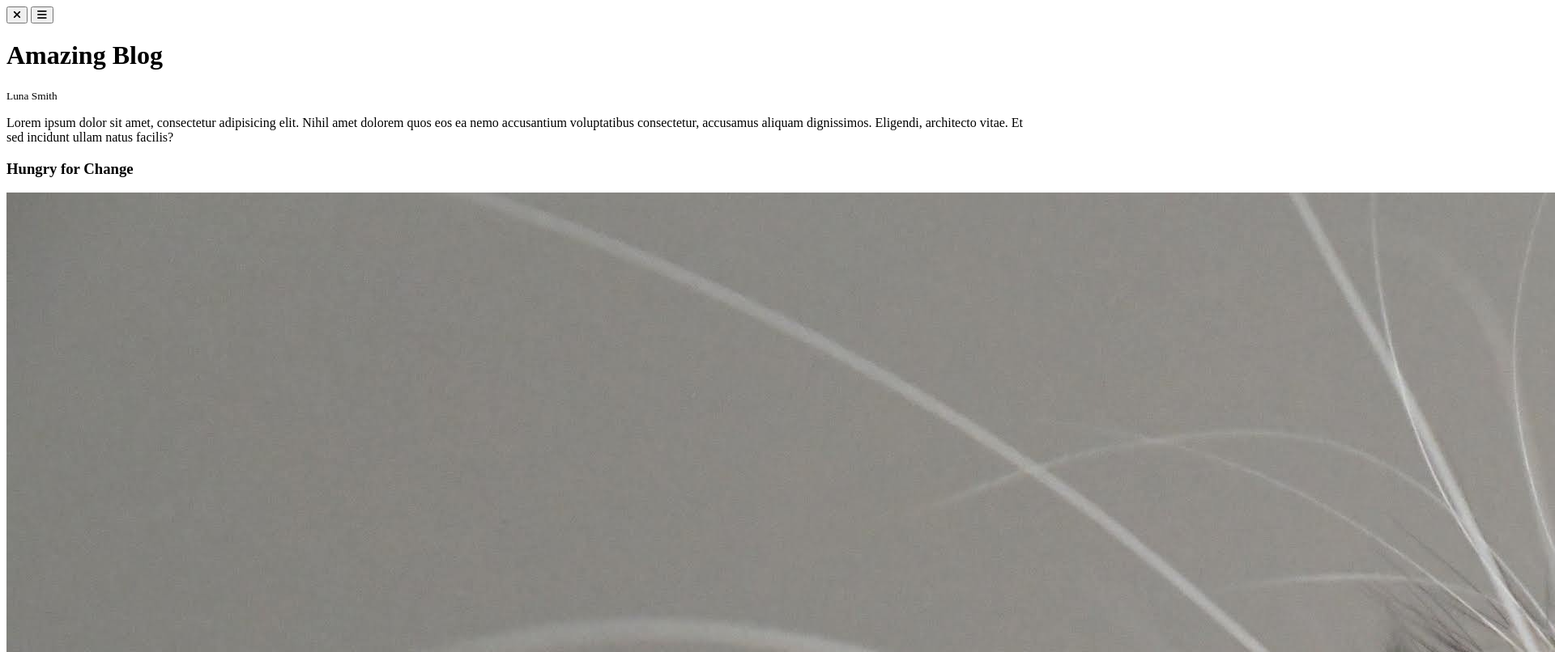
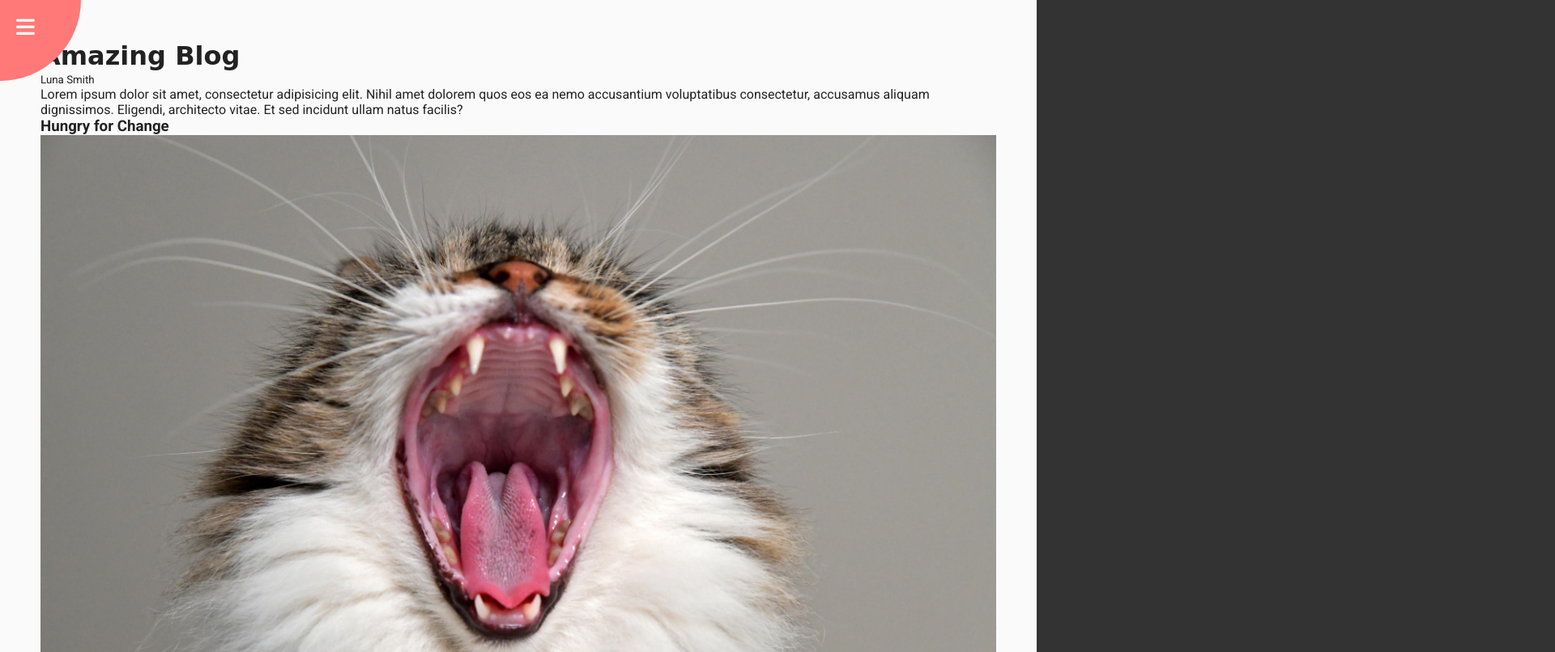
Before and after one commit to Lu-Smith/js-blog-sample, a plain HTML site: page index.html in a window 1280 px wide. Shown: the top 806 px of the page at 81% size, 1920 px wide, since content can reach past the window. Drawn offline with Linux system fonts and the light colour scheme; a web font is replaced by a local one.

Commit message:
Added initial css

```diff
--- a/index.html
+++ b/index.html
@@ -12,7 +12,7 @@
     <div class="container">
         <div class="circle-container">
             <div class="circle">
-                <button>
+                <button id="close">
                     <i class="fa-solid fa-xmark"></i>
                 </button>
                 <button id="open">
--- a/style.css
+++ b/style.css
@@ -0,0 +1,76 @@
+@import url('https://fonts.googleapis.com/css2?family=BhuTuka+Expanded+One&family=Roboto:ital,wght@0,400;0,700;1,100&display=swap');
+
+* {
+    margin: 0;
+    padding: 0;
+    box-sizing: border-box;
+}
+
+body {
+    font-family: 'Roboto', sans-serif;
+    overflow-x: hidden;
+    background-color: #333;
+    color: #222;
+}
+
+.container {
+    background-color: #fafafa;
+    transform-origin: top left;
+    transition: transform 0.5s linear;
+    width: 100vw;
+    min-height: 100vh;
+    padding: 50px;
+}
+
+.container.show-nav {
+    transform: rotate(-20deg);
+}
+
+.circle-container {
+    position: fixed;
+    top: -100px;
+    left: -100px;
+}
+
+.circle {
+    background-color: #ff7979;
+    height: 200px;
+    width: 200px;
+    border-radius: 50%;
+    position: relative;
+    transition: transform 0.5s linear;
+}
+
+.circle button {
+    cursor: pointer;
+    position: absolute;
+    top: 42%;
+    left: 50%;
+    height: 100px;
+    background: transparent;
+    border: 0;
+    font-size: 26px;
+    color: #fff;
+}
+
+.circle button:focus {
+    outline: none;
+}
+
+.circle button#open {
+    left: 60%;
+}
+
+.circle button#close {
+    top: 60%;
+    transform: rotate(90deg);
+    transform-origin: top left;
+}
+
+h1 {
+    font-family: 'BhuTuka Expanded One', cursive;
+}
+
+.content img {
+ max-width: 100%;
+}
```
